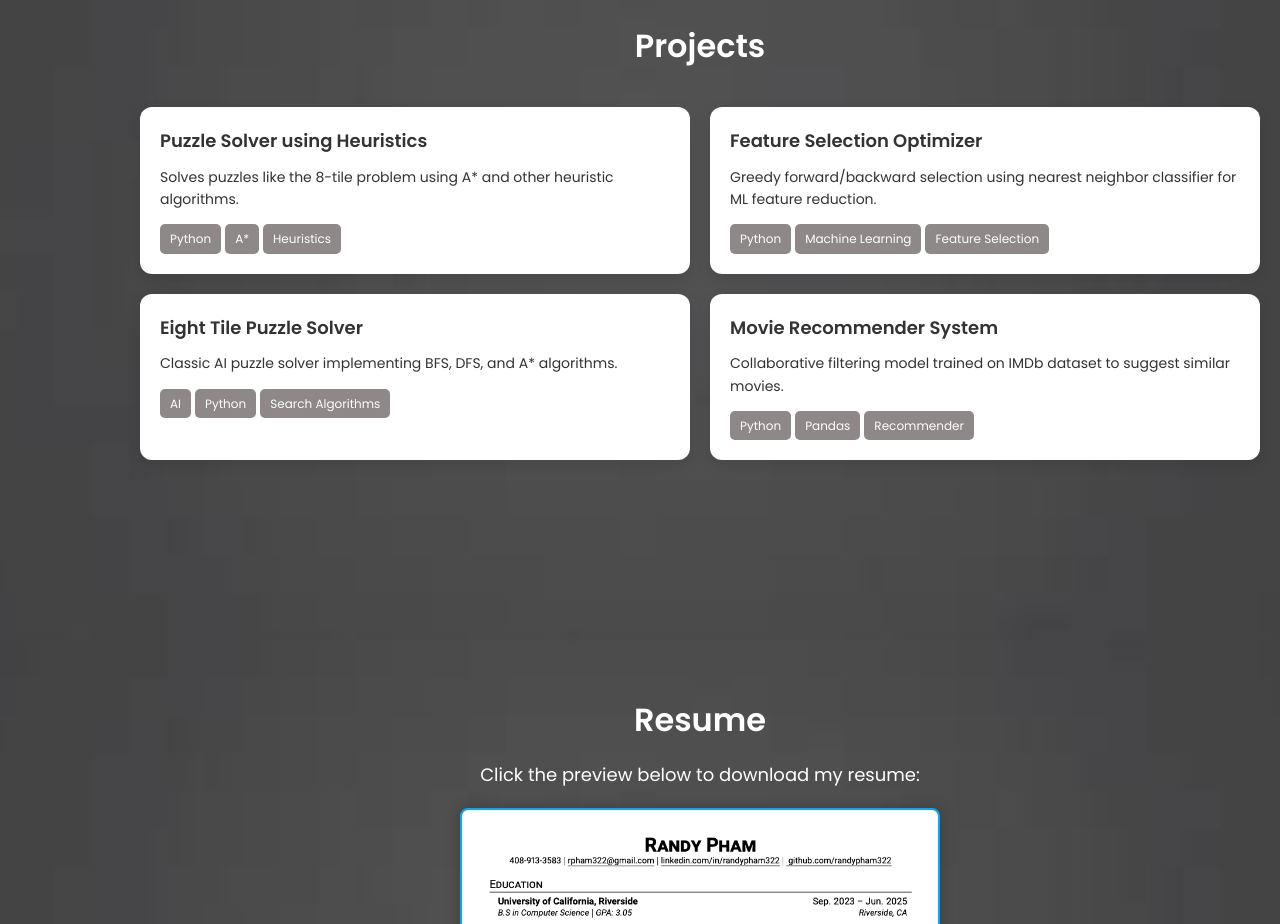
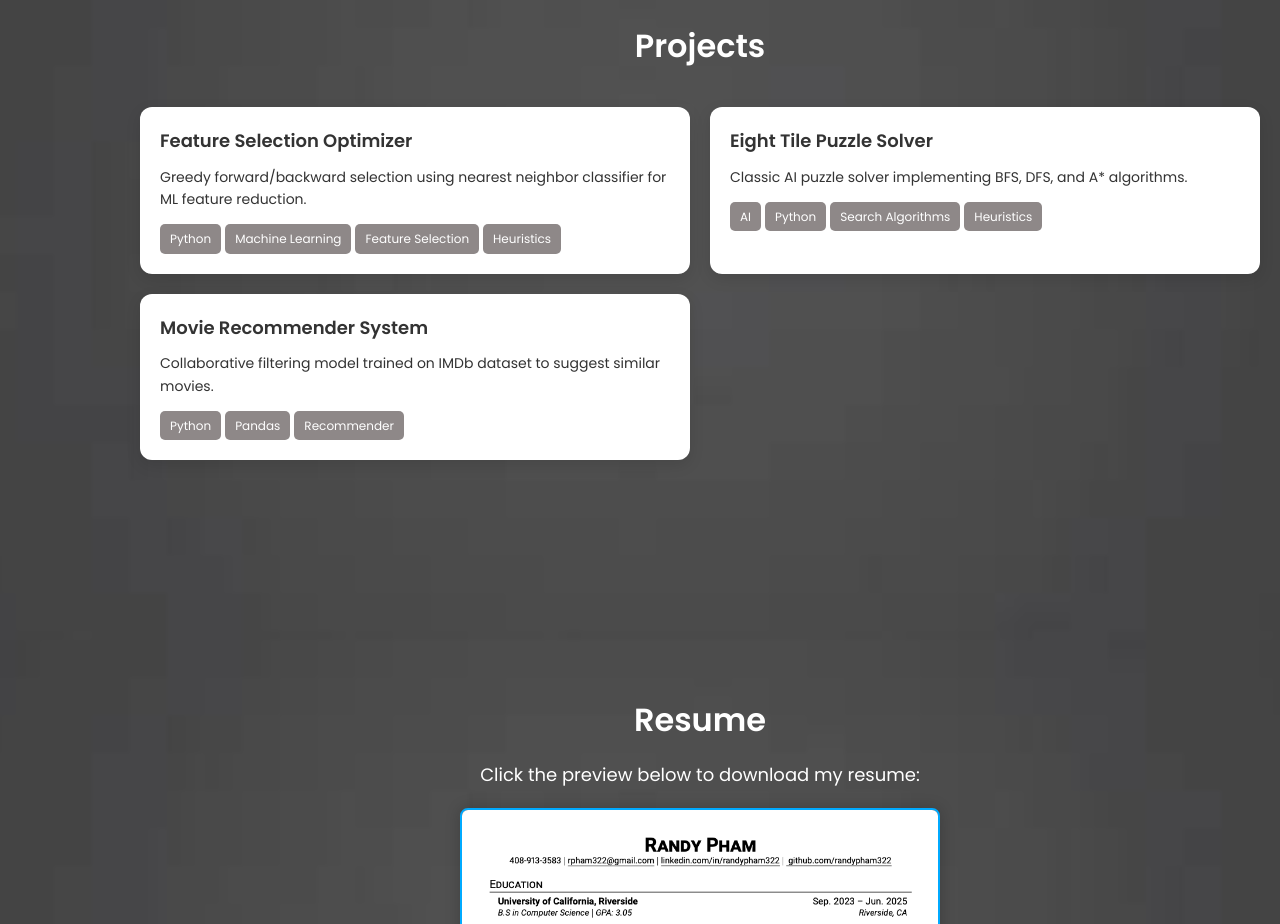
Before and after one commit to rpham322/Website, a plain HTML site: page index.html in a window 1280 px wide. Shown: the part 1760-2684 px from the top of the page. Drawn offline with Linux system fonts and the light colour scheme.

Commit message:
update website

```diff
--- a/index.html
+++ b/index.html
@@ -68,32 +68,25 @@
     <h1 class = "project-title">Projects</h1>
     <div class="project-grid">
 
+
         <div class="project-card">
-        <h1>Puzzle Solver using Heuristics</h1>
-        <p>Solves puzzles like the 8-tile problem using A* and other heuristic algorithms.</p>
+        <h1>Feature Selection Optimizer</h1>
+        <p>Greedy forward/backward selection using nearest neighbor classifier for ML feature reduction.</p>
         <div class="tags">
-            <span>Python</span><span>A*</span><span>Heuristics</span>
+            <span>Python</span><span>Machine Learning</span><span>Feature Selection</span><span>Heuristics</span>
         </div>
         </div>
 
         <div class="project-card">
-        <h2>Feature Selection Optimizer</h2>
-        <p>Greedy forward/backward selection using nearest neighbor classifier for ML feature reduction.</p>
+        <h2>Eight Tile Puzzle Solver</h2>
+        <p>Classic AI puzzle solver implementing BFS, DFS, and A* algorithms.</p>
         <div class="tags">
-            <span>Python</span><span>Machine Learning</span><span>Feature Selection</span>
+            <span>AI</span><span>Python</span><span>Search Algorithms</span><span>Heuristics</span>
         </div>
         </div>
 
         <div class="project-card">
-        <h3>Eight Tile Puzzle Solver</h3>
-        <p>Classic AI puzzle solver implementing BFS, DFS, and A* algorithms.</p>
-        <div class="tags">
-            <span>AI</span><span>Python</span><span>Search Algorithms</span>
-        </div>
-        </div>
-
-        <div class="project-card">
-        <h4>Movie Recommender System</h4>
+        <h3>Movie Recommender System</h3>
         <p>Collaborative filtering model trained on IMDb dataset to suggest similar movies.</p>
         <div class="tags">
             <span>Python</span><span>Pandas</span><span>Recommender</span>
--- a/style.css
+++ b/style.css
@@ -290,11 +290,7 @@ body {
   color: #333;
 }
 
-.project-card h4 {
-  font-size: 18px;
-  margin-bottom: 10px;
-  color: #333;
-}
+
 
 .project-card p {
   font-size: 14px;
@@ -384,10 +380,7 @@ body {
     padding: 16px;
     color: #333;
   }
-   .project-card h4{
-    padding: 16px;
-    color: #333;
-  }
+
 
   .project-card p {
     font-size: 14px;
```
